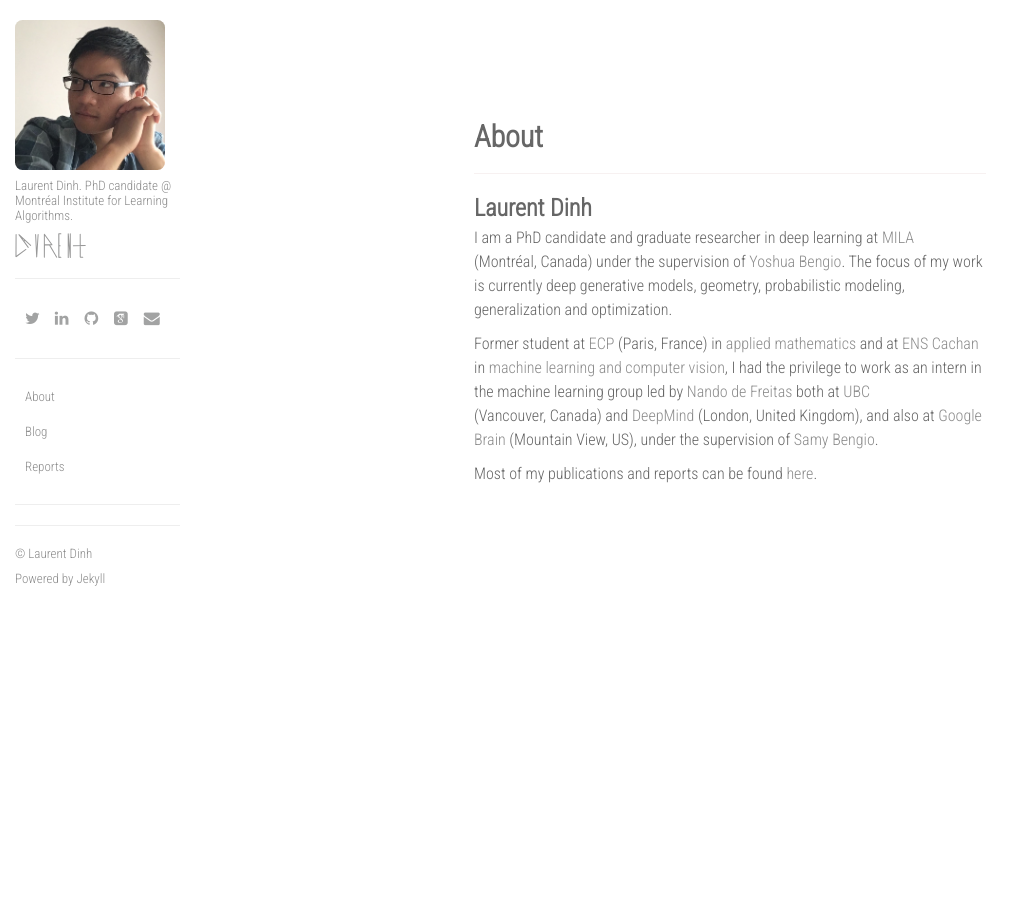
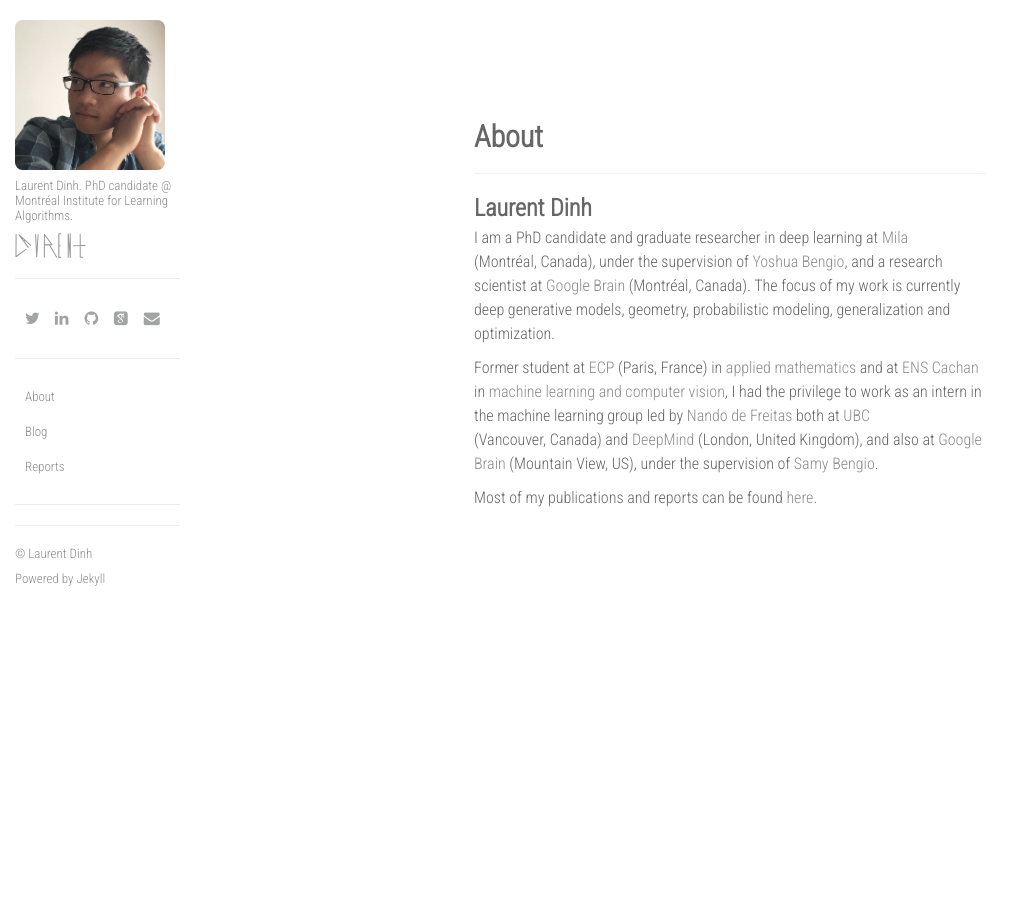
Before and after one commit to laurent-dinh/laurent-dinh.github.io, a Jekyll site: the page built from about.md, in a window 1280 px wide. Shown: the whole page, without its empty margins (0-1030 px from the left). Built offline with Jekyll 4.4.1, drawn with Linux system fonts in a browser that asks for light colours; nearby versions of some CDN libraries; some web fonts are replaced.

Commit message:
New status

```diff
--- a/about.md
+++ b/about.md
@@ -27,7 +27,7 @@ permalink: /
 {:/nomarkdown}
 
 ### Laurent Dinh
-I am a PhD candidate and graduate researcher in deep learning at [MILA](http://mila.quebec/) (Montréal,&nbsp;Canada) under the supervision of [Yoshua Bengio](http://www.iro.umontreal.ca/~bengioy/yoshua_en/). The focus of my work is currently deep generative models, geometry, probabilistic modeling, generalization and optimization.
+I am a PhD candidate and graduate researcher in deep learning at [Mila](http://mila.quebec/) (Montréal,&nbsp;Canada), under the supervision of [Yoshua Bengio](http://www.iro.umontreal.ca/~bengioy/yoshua_en/), and a research scientist at [Google Brain](http://g.co/brain) (Montréal,&nbsp;Canada). The focus of my work is currently deep generative models, geometry, probabilistic modeling, generalization and optimization.
 
 Former student at [ECP](http://www.ecp.fr) (Paris,&nbsp;France) in [applied mathematics](http://www.centralesupelec.fr/fr/cursus-ingenieur-centralien?tab=options-filieres-3e-annee#option-mathematiques-appliquees) and at [ENS Cachan](http://www.ens-cachan.fr/) in [machine learning and computer vision](http://www.cmla.ens-cachan.fr/version-anglaise/academics/mva-master-degree-227777.kjsp), I had the privilege to work as an intern in the machine learning group led by [Nando de Freitas](http://www.cs.ox.ac.uk/people/nando.defreitas/) both at [UBC](https://www.cs.ubc.ca/) (Vancouver,&nbsp;Canada) and [DeepMind](http://deepmind.com/) (London,&nbsp;United Kingdom), and also at [Google Brain](https://research.google.com/teams/brain/) (Mountain&nbsp;View,&nbsp;US), under the supervision of [Samy Bengio](http://bengio.abracadoudou.com/).
 
```
